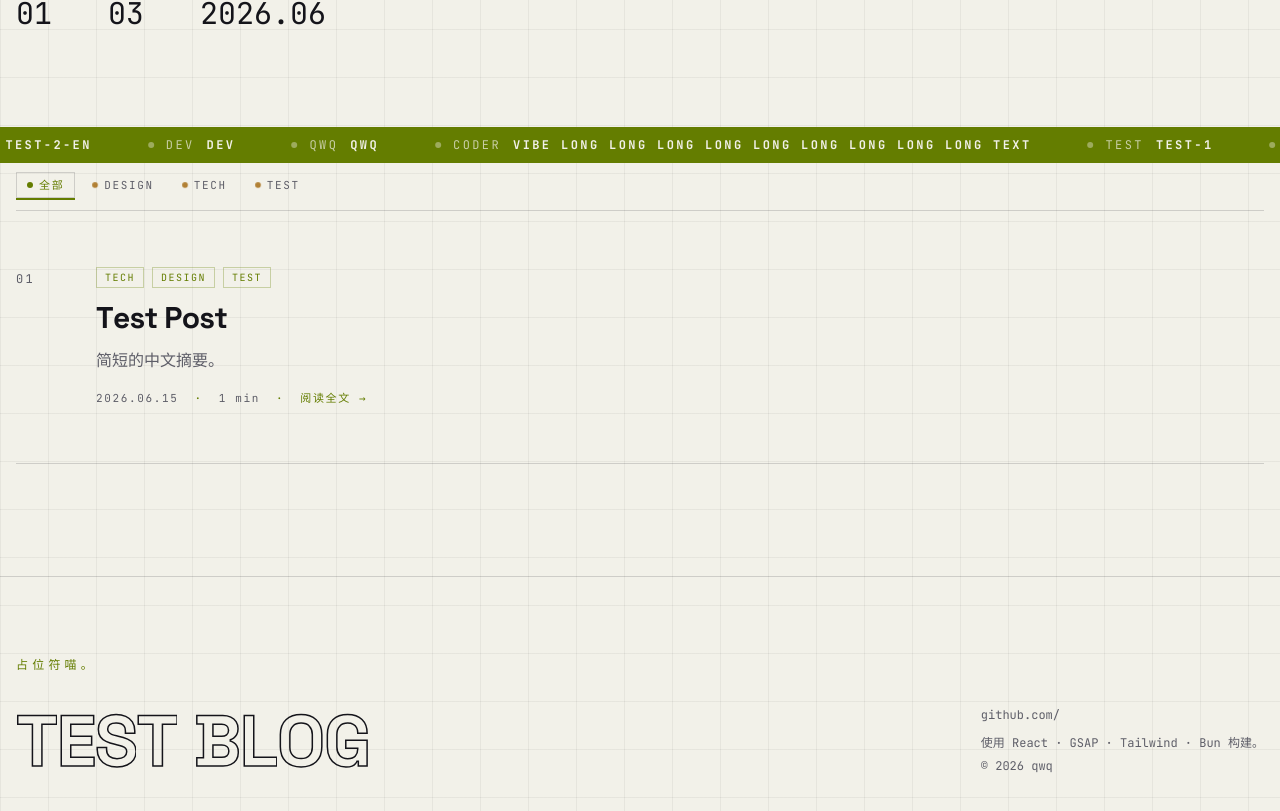
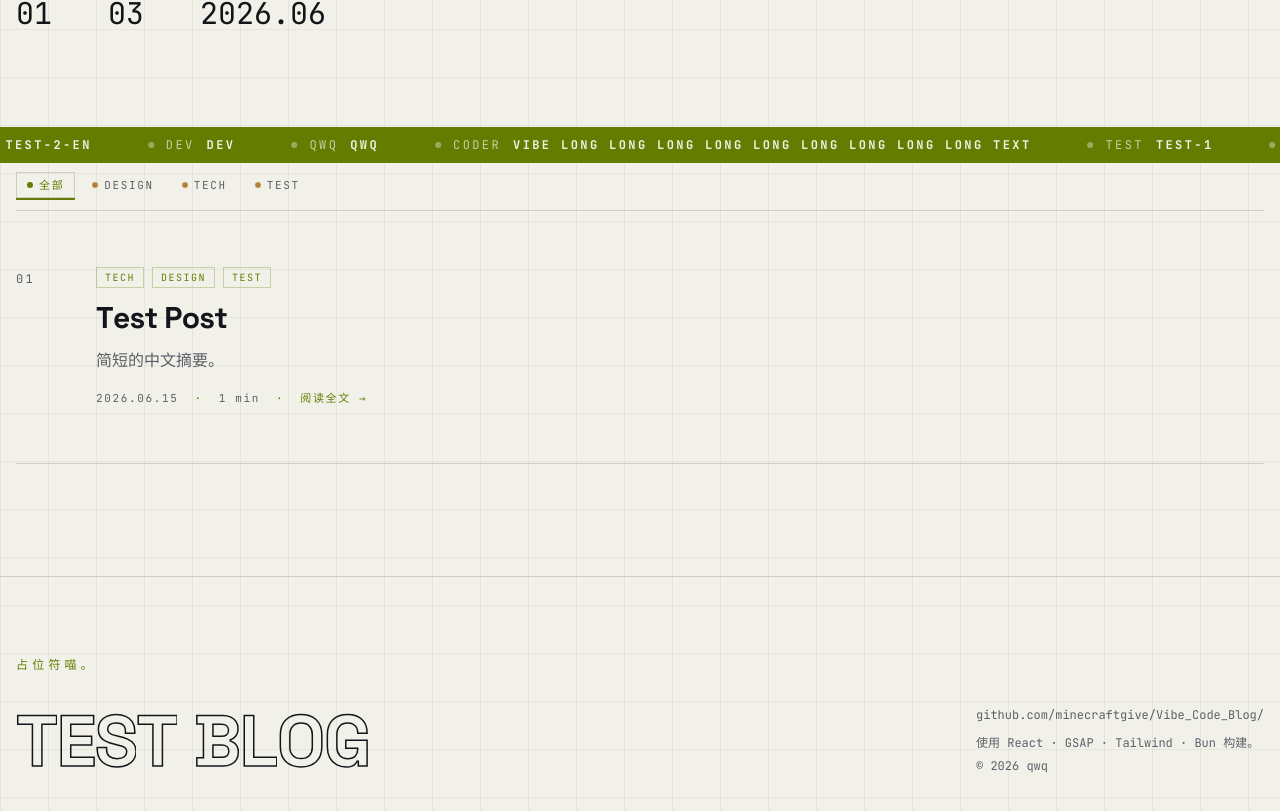
Before and after one commit to Kita-kirakiradokidoki/mikudayo-kirakiradokidoki, a React (Vite) app: page / in a window 1280 px wide. Shown: the part 931-1742 px from the top of the page. Built offline with nearby package versions, Linux system fonts and the light colour scheme.

Commit message:
Update GitHub URL in site configuration

```diff
--- a/src/site.config.ts
+++ b/src/site.config.ts
@@ -72,7 +72,7 @@ export const SITE_CONFIG: SiteConfig = {
     },
   },
 
-  githubUrl: 'https://github.com/',
+  githubUrl: 'https://github.com/minecraftgive/Vibe_Code_Blog/',
 
   nav: {
     showLang: true,
```
